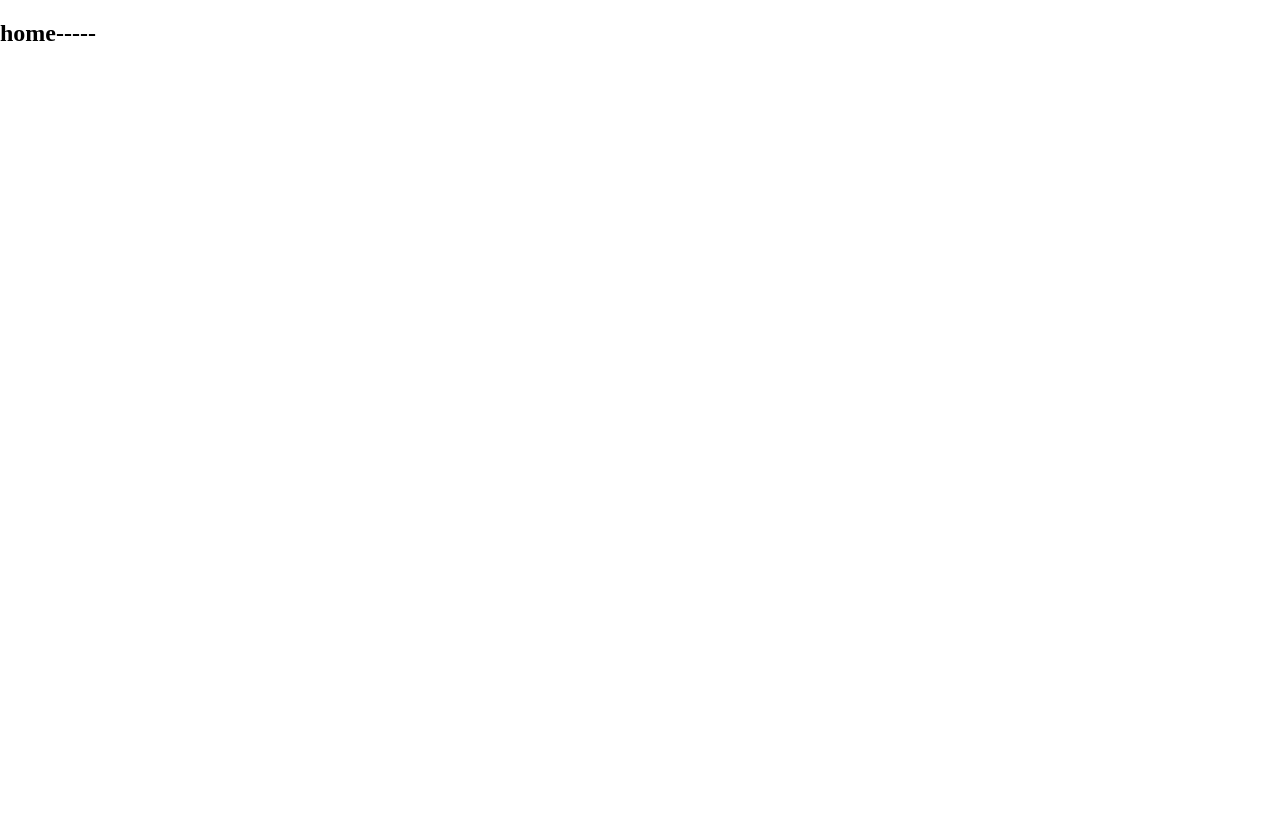
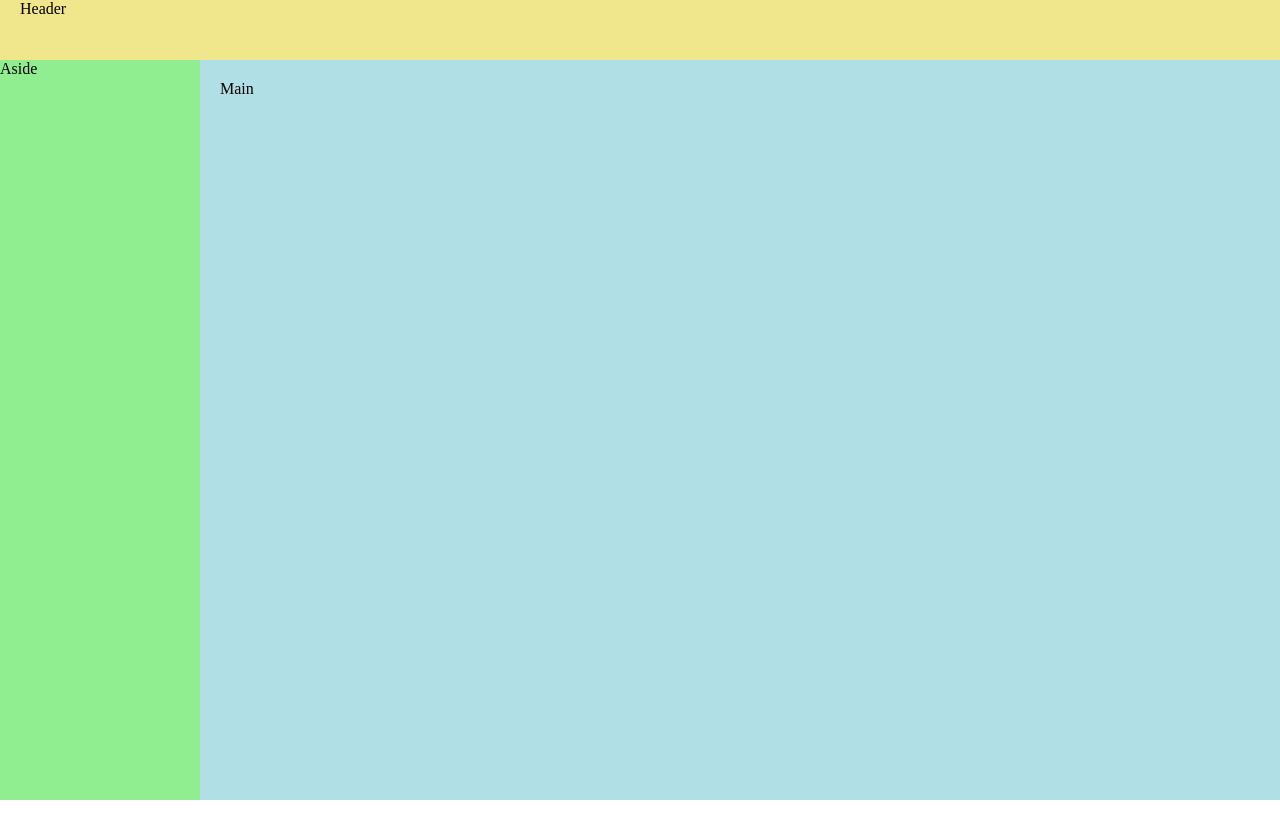
Before and after one commit to cailu5301/mallmanager, a Vue app: page /#/ in a window 1280 px wide. Built offline with nearby package versions, Linux system fonts and the light colour scheme.

Commit message:
首页基本布局样式

```diff
--- a/src/components/Home/home.vue
+++ b/src/components/Home/home.vue
@@ -1,7 +1,11 @@
 <template>
-  <div>
-    <h2>home-----</h2>
-  </div>
+  <el-container class="container">
+    <el-header>Header</el-header>
+    <el-container>
+      <el-aside class="aside" width="200px">Aside</el-aside>
+      <el-main class="main">Main</el-main>
+    </el-container>
+  </el-container>
 </template>
 
 <script>
@@ -10,6 +14,15 @@ export default {
 }
 </script>
 
-<style>
-
+<style scoped>
+.container {
+  height: 100%;
+  background-color: khaki;
+}
+.aside {
+  background-color: lightgreen;
+}
+.main {
+  background-color: powderblue;
+}
 </style>
```
